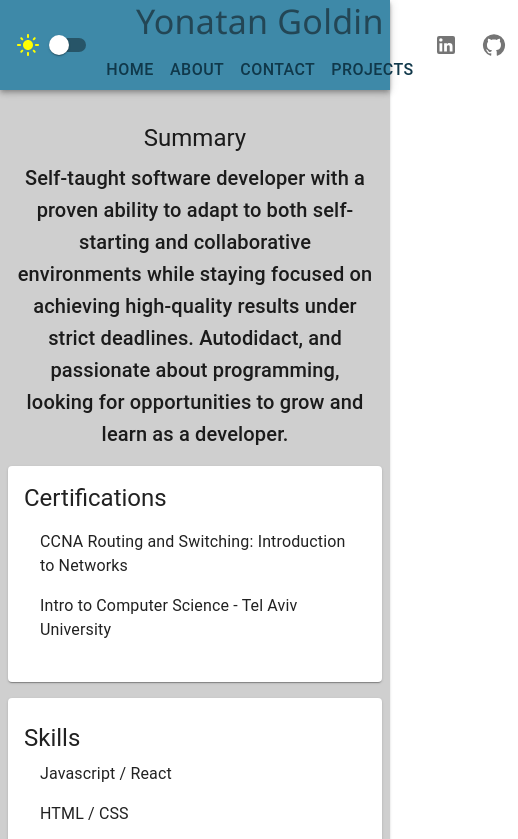
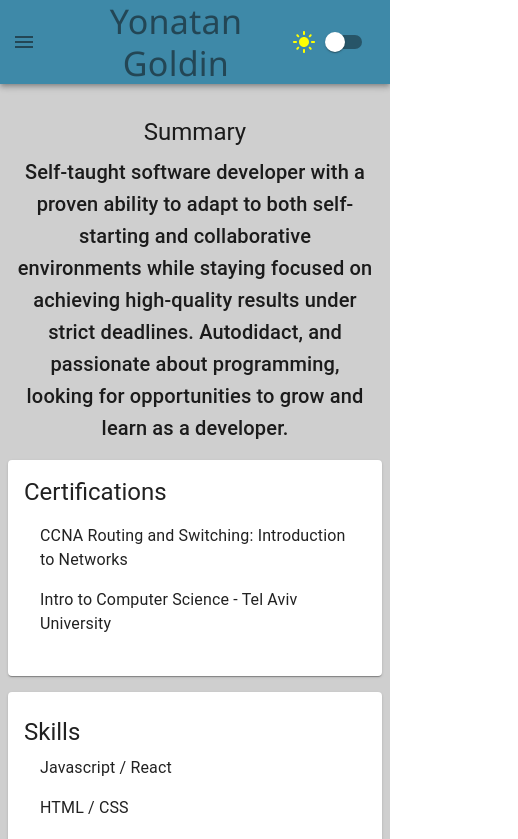
Before and after one commit to yonog1/Portfolio, a React (Create React App) app: page / in a window 390 px wide. Shown: the top 839 px of the page, 518 px wide, since content can reach past the window. Built offline with nearby package versions, Linux system fonts and the light colour scheme.

Commit message:
Added new navbar for mobile

```diff
--- a/src/components/App.tsx
+++ b/src/components/App.tsx
@@ -4,11 +4,13 @@ import {
     Paper,
     ThemeProvider,
     createTheme,
+    useMediaQuery,
 } from "@mui/material";
 import { useEffect, useState } from "react";
 
 import { Route, Routes } from "react-router-dom";
 import "../styles/App.css";
+import CollapsibleNavbar from "./CollapsibleNavbar";
 import Navbar from "./Navbar";
 import About from "./Pages/About";
 import Contact from "./Pages/Contact";
@@ -76,6 +78,8 @@ function App() {
         localStorage.setItem("theme", mode);
     }, [mode]);
 
+    const isMobile = useMediaQuery("(max-width:600px)");
+
     function handleThemeChange() {
         setMode((prevMode) => (prevMode === "light" ? "dark" : "light"));
     }
@@ -91,10 +95,17 @@ function App() {
                             : { bgcolor: "#37474F", minHeight: "100vh" }
                     }
                 >
-                    <Navbar
-                        mode={mode}
-                        handleThemeChange={handleThemeChange}
-                    ></Navbar>
+                    {!isMobile ? (
+                        <Navbar
+                            mode={mode}
+                            handleThemeChange={handleThemeChange}
+                        />
+                    ) : (
+                        <CollapsibleNavbar
+                            mode={mode}
+                            handleThemeChange={handleThemeChange}
+                        />
+                    )}
                     <Routes>
                         <Route path="/" element={<HomePage />}></Route>
                         <Route path="/about" element={<About />}></Route>
--- /dev/null
+++ b/src/components/CollapsibleNavbar.tsx
@@ -0,0 +1,134 @@
+import { GitHub, LightMode, LinkedIn, ModeNight } from "@mui/icons-material";
+import MenuIcon from "@mui/icons-material/Menu";
+import {
+    AppBar,
+    Box,
+    Button,
+    Drawer,
+    IconButton,
+    List,
+    ListItem,
+    PaletteMode,
+    Switch,
+    Toolbar,
+    Typography,
+} from "@mui/material";
+import { useState } from "react";
+import { Link } from "react-router-dom";
+
+interface Props {
+    mode: PaletteMode;
+    handleThemeChange: () => void;
+}
+
+function CollapsibleNavbar({ mode, handleThemeChange }: Props) {
+    const navBtnsStyle =
+        mode === "light"
+            ? { color: "#10384a", fontSize: "1rem" }
+            : { color: "#ffffff", fontSize: "1rem" };
+
+    const [mobileOpen, setMobileOpen] = useState(false);
+
+    const handleDrawerToggle = () => {
+        setMobileOpen(!mobileOpen);
+    };
+
+    const closeDrawer = () => {
+        setMobileOpen(false);
+    };
+
+    const drawer = (
+        <Box
+            sx={{
+                width: 250,
+            }}
+            role="presentation"
+        >
+            <List>
+                <ListItem>
+                    <Link to={"/"} onClick={closeDrawer}>
+                        <Button sx={navBtnsStyle}>Home</Button>
+                    </Link>
+                </ListItem>
+                <ListItem onClick={closeDrawer}>
+                    <Link to={"/about"}>
+                        <Button sx={navBtnsStyle}>About</Button>
+                    </Link>
+                </ListItem>
+                <ListItem onClick={closeDrawer}>
+                    <Link to={"/contact"}>
+                        <Button sx={navBtnsStyle}>Contact</Button>
+                    </Link>
+                </ListItem>
+                <ListItem onClick={closeDrawer}>
+                    <Link to={"/projects"}>
+                        <Button sx={navBtnsStyle}>Projects</Button>
+                    </Link>
+                </ListItem>
+            </List>
+
+            <Box display={"flex"}>
+                <IconButton
+                    size="large"
+                    href="https://www.linkedin.com/in/yonatan-goldin-098b221b3/"
+                    rel="noopener noreferrer"
+                    target="_blank"
+                >
+                    <LinkedIn />
+                </IconButton>
+                <IconButton
+                    size="large"
+                    href="https://github.com/yonog1"
+                    rel="noopener noreferrer"
+                    target="_blank"
+                >
+                    <GitHub />
+                </IconButton>
+            </Box>
+        </Box>
+    );
+
+    return (
+        <>
+            <AppBar position="static">
+                <Toolbar>
+                    <IconButton
+                        color="inherit"
+                        aria-label="open drawer"
+                        edge="start"
+                        onClick={handleDrawerToggle}
+                        sx={{ mr: 2 }}
+                    >
+                        <MenuIcon />
+                    </IconButton>
+                    <Typography
+                        variant="h4"
+                        fontFamily="Segoe UI"
+                        sx={{ flexGrow: 1, textAlign: "center" }}
+                    >
+                        Yonatan Goldin
+                    </Typography>
+                    {mode === "dark" ? (
+                        <ModeNight sx={{ color: "yellow" }}></ModeNight>
+                    ) : (
+                        <LightMode sx={{ color: "yellow" }}></LightMode>
+                    )}
+                    <Switch
+                        color="primary"
+                        checked={mode === "dark"}
+                        onChange={handleThemeChange}
+                    />
+                </Toolbar>
+            </AppBar>
+            <Drawer
+                anchor="left"
+                open={mobileOpen}
+                onClose={handleDrawerToggle}
+            >
+                {drawer}
+            </Drawer>
+        </>
+    );
+}
+
+export default CollapsibleNavbar;
```
